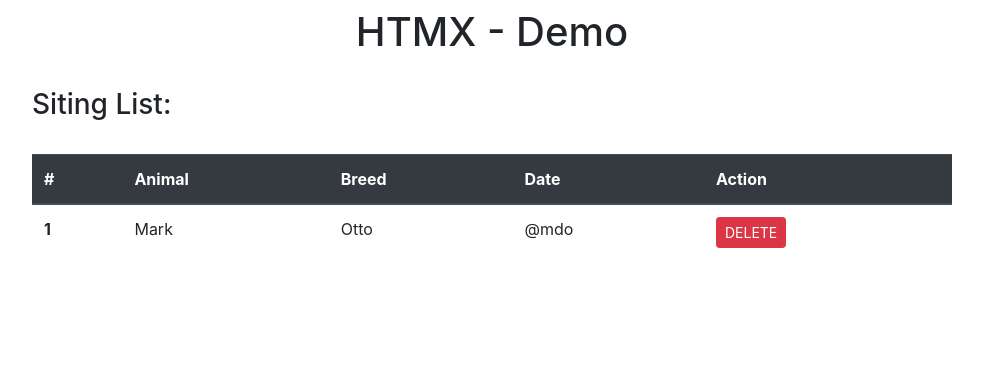
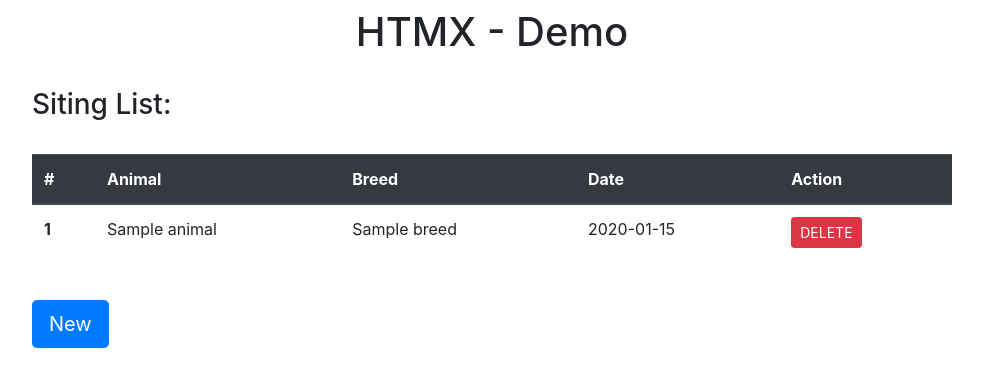
Before and after one commit to PraneethKarnena/htmlx-demo, a Django app: page / in a window 1280 px wide. Shown: the top 387 px of the page, without its empty margins (148-1131 px from the left). Run offline with Django 3.2, Linux system fonts and the light colour scheme; tables that the repository leaves empty hold one stand-in row (values such as "Sample post"); some libraries are stand-ins or nearby versions.

Commit message:
Add new siting button and animal listing

```diff
--- a/siting/templates/siting/home.html
+++ b/siting/templates/siting/home.html
@@ -8,6 +8,7 @@
     <title>HTMX - Demo</title>
     <link rel="stylesheet"
         href="https://cdnjs.cloudflare.com/ajax/libs/twitter-bootstrap/4.6.1/css/bootstrap.min.css" />
+    <script src="https://cdnjs.cloudflare.com/ajax/libs/htmx/1.7.0/htmx.min.js"></script>
 </head>
 
 <body>
@@ -29,7 +30,8 @@
         <div class="row mt-4">
             <div class="col-lg-1"></div>
             <div class="col-lg-10">
-                <table class="table">
+                <table class="table" hx-get="{% url 'siting:sitings_list' %}" hx-target="#sitings_list"
+                    hx-trigger="load">
                     <thead class="thead-dark">
                         <tr>
                             <th scope="col">#</th>
@@ -39,16 +41,27 @@
                             <th scope="col">Action</th>
                         </tr>
                     </thead>
-                    <tbody>
-                        <tr>
-                            <th scope="row">1</th>
-                            <td>Mark</td>
-                            <td>Otto</td>
-                            <td>@mdo</td>
-                            <td><button class="btn btn-sm btn-danger" type="button">DELETE</button></td>
-                        </tr>
+                    <tbody id="sitings_list">
                     </tbody>
                 </table>
+            </div>
+        </div>
+
+        <div class="row mt-4">
+            <div class="col-lg-1"></div>
+            <div class="col-lg-10">
+                <button type="button" class="btn btn-primary btn-lg" hx-trigger="click" hx-get="{% url 'siting:animals_list' %}" hx-target="#animalsList">New</button>
+            </div>
+        </div>
+
+        <div class="row mt-4">
+            <div class="col-lg-1"></div>
+            <div class="col-lg-4">
+                <form method="post" action="{% url 'siting:sitings_list' %}">
+                    <div id="animalsList">
+
+                    </div>
+                </form>
             </div>
         </div>
     </div>
```
